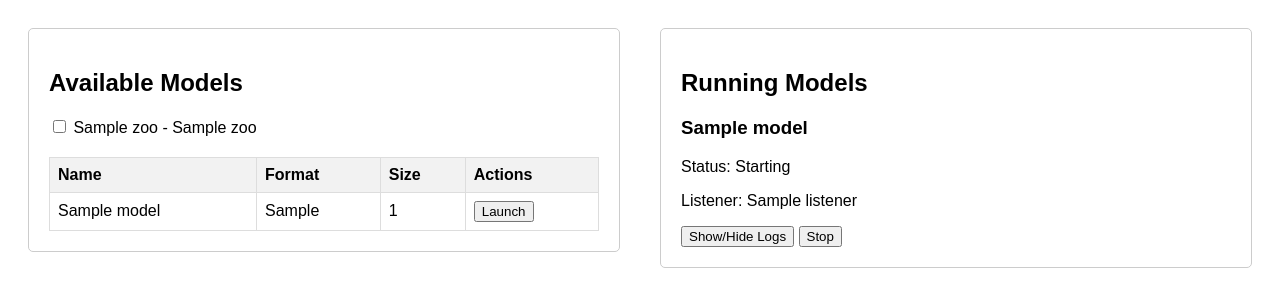
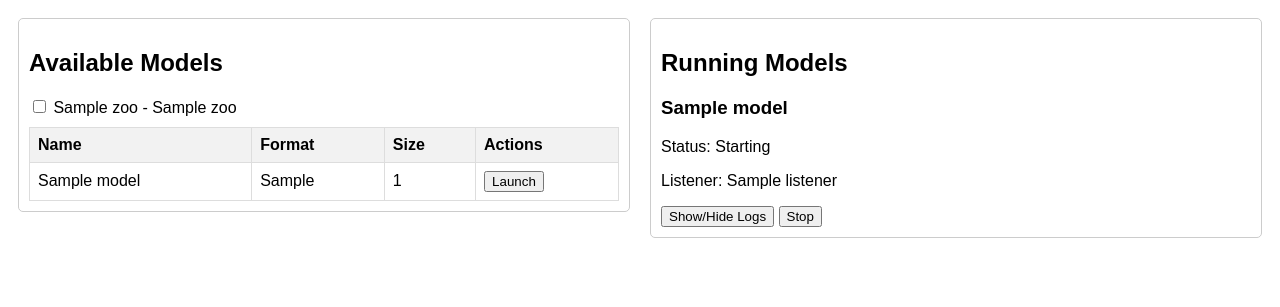
Before and after one commit to the-crypt-keeper/modelzoo, a Python web app: template templates/index.html in a window 1280 px wide. Shown: the top 307 px of the page. Run offline with Jinja, Linux system fonts and the light colour scheme; the template is opened without the code that fills it: most values are stand-ins (such as "Sample title", 1, 10 or a date in 2020).

Commit message:
style: reduce padding and margin in index.html for better layout consistency

```diff
--- a/templates/index.html
+++ b/templates/index.html
@@ -10,11 +10,11 @@
         }
         .left-column, .right-column {
             flex: 1;
-            padding: 20px;
+            padding: 10px;
         }
         .model-list, .running-list, #launch-dialog {
-            margin-bottom: 20px;
-            padding: 20px;
+            margin-bottom: 10px;
+            padding: 10px;
             border: 1px solid #ccc;
             border-radius: 5px;
         }
@@ -44,7 +44,7 @@
             display: none;
         }
         .zoo-list {
-            margin-bottom: 20px;
+            margin-bottom: 10px;
         }
     </style>
 </head>
@@ -101,8 +101,8 @@
             </div>
 
             <div>
-                <label>Port:</label>
                 <input type="number" id="port-input" value="{{ random_port }}">
+                <span>Listen Port</span>
             </div>
 
             <button onclick="launchModel()">Launch</button>
@@ -168,7 +168,6 @@
 
                 container.append(`
                     <div>
-                        <label>${param.param_name}:</label>
                         ${input}
                         <span>${param.param_description}</span>
                     </div>
```
